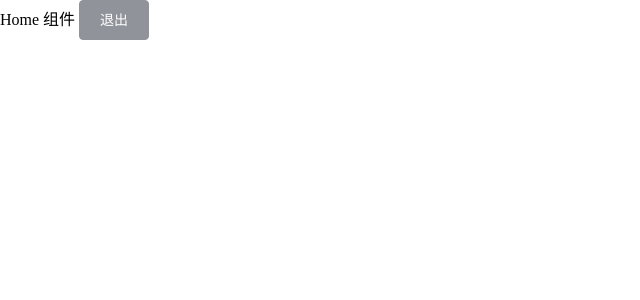
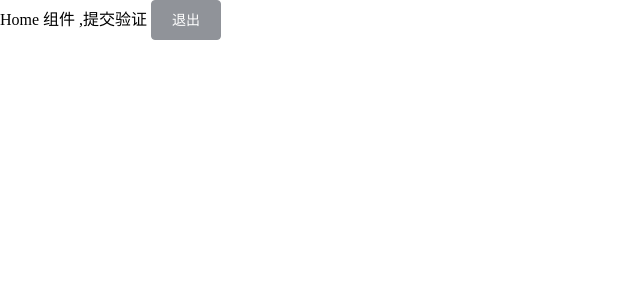
Before and after one commit to ZhangHWtest/admin_study_ui, a Vue app: page /home in a window 1280 px wide. Shown: the top 300 px of the page, without its empty margins (0-640 px from the left). Built offline with nearby package versions, Linux system fonts and the light colour scheme; sample sign-in values are in the browser's storage.

Commit message:
test提交

```diff
--- a/src/components/Home.vue
+++ b/src/components/Home.vue
@@ -1,6 +1,6 @@
 <template>
     <div>
-        Home 组件
+        Home 组件 ,提交验证
         <el-button type="info" @click="logout">退出</el-button>
     </div>
 </template>
```
